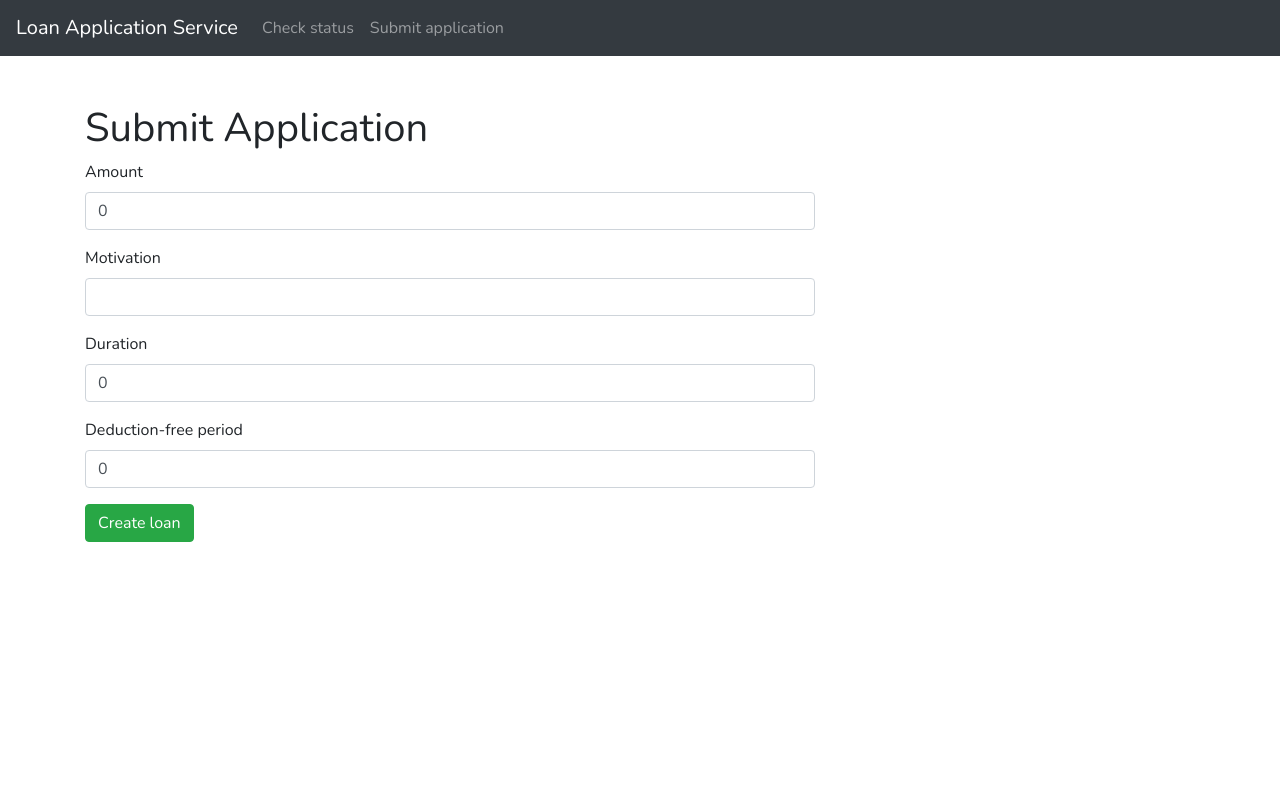
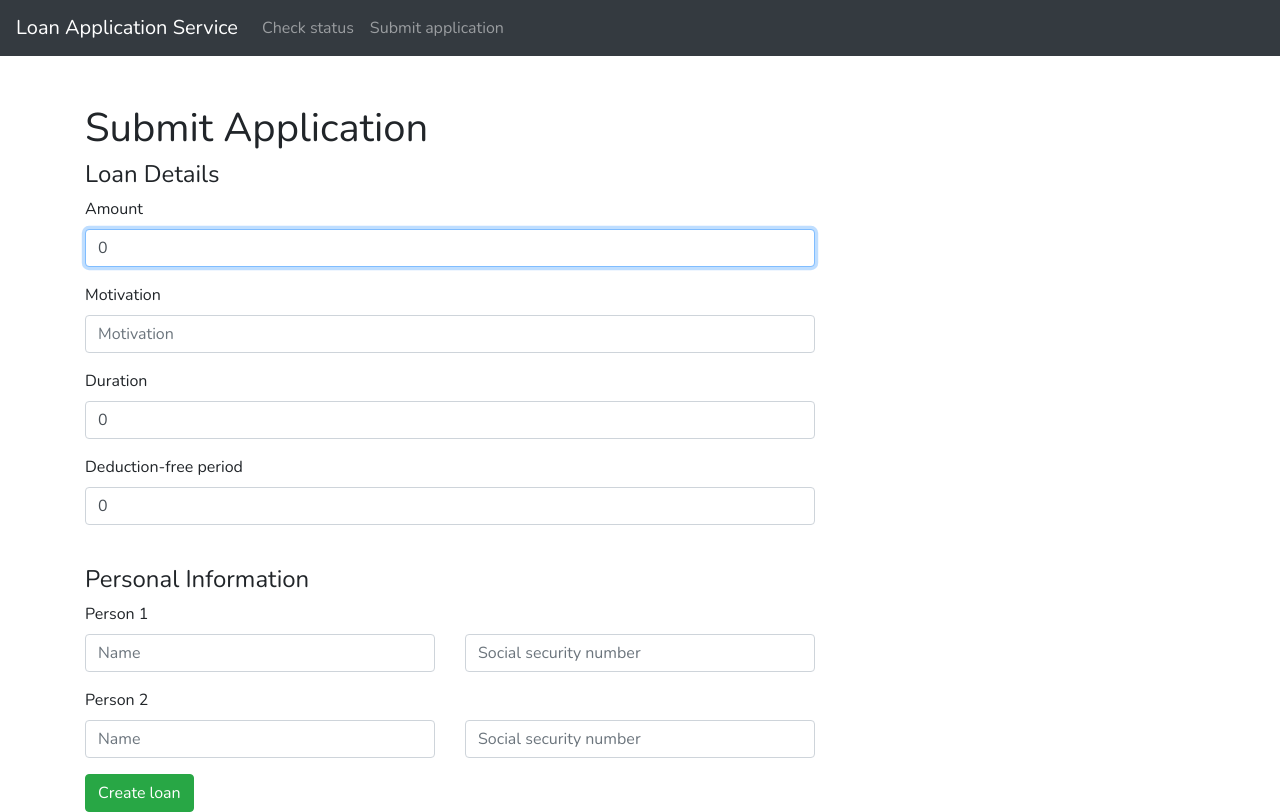
Before and after one commit to brettkromkamp/mini-loan-application, an Angular app in the folder client/: page /create in a window 1280 px wide. Built offline with nearby package versions, Linux system fonts and the light colour scheme.

Commit message:
Finalize application submission functionality in the Angular app

```diff
--- a/client/src/app/components/home/home.component.html
+++ b/client/src/app/components/home/home.component.html
@@ -3,3 +3,4 @@
     app also allows you to check the status of an already submitted loan application by providing its
     <strong>identifier</strong>.
 </p>
+<img class="loan-app-image" src="assets/images/neighborhood.svg" alt="Our neighborhood">
--- a/client/src/app/components/loan-create/loan-create.component.html
+++ b/client/src/app/components/loan-create/loan-create.component.html
@@ -3,26 +3,58 @@
         <h1>Submit Application</h1>
         <div class="submit-form">
             <div *ngIf="!submitted">
+                <h4>Loan Details</h4>
                 <div class="form-group">
                     <label for="name">Amount</label>
-                    <input type="text" class="form-control" id="amount" required [(ngModel)]="loan.amount"
-                        name="amount" />
+                    <input type="text" class="form-control" id="amount" required [(ngModel)]="loan.amount" name="amount"
+                        placeholder="Amount" autofocus />
                 </div>
                 <div class="form-group">
                     <label for="motivation">Motivation</label>
-                    <input class="form-control" id="motivation" required [(ngModel)]="loan.motivation"
-                        name="motivation" />
+                    <input class="form-control" id="motivation" required [(ngModel)]="loan.motivation" name="motivation"
+                        placeholder="Motivation" />
                 </div>
                 <div class="form-group">
                     <label for="duration">Duration</label>
-                    <input class="form-control" id="duration" required [(ngModel)]="loan.duration" name="duration" />
+                    <input class="form-control" id="duration" required [(ngModel)]="loan.duration" name="duration"
+                        placeholder="Duration" />
                 </div>
                 <div class="form-group">
                     <label for="deductionFreePeriod">Deduction-free period</label>
                     <input class="form-control" id="deductionFreePeriod" required [(ngModel)]="loan.deductionFreePeriod"
-                        name="deductionFreePeriod" />
+                        name="deductionFreePeriod" placeholder="Deduction free period" />
                 </div>
+                <br />
                 <!-- Borrowers -->
+                <h4>Personal Information</h4>
+                <div class="form-group">
+                    <label>Person 1</label>
+                    <div class="row">
+                        <div class="col">
+                            <input type="text" class="form-control" required [(ngModel)]="loan.borrowers[0].name"
+                                id="namePerson1" name="namePerson1" placeholder="Name">
+                        </div>
+                        <div class="col">
+                            <input type="text" class="form-control" required
+                                [(ngModel)]="loan.borrowers[0].socialSecurityNumber" id="ssnPerson1" name="ssnPerson1"
+                                placeholder="Social security number">
+                        </div>
+                    </div>
+                </div>
+                <div class="form-group">
+                    <label>Person 2</label>
+                    <div class="row">
+                        <div class="col">
+                            <input type="text" class="form-control" required [(ngModel)]="loan.borrowers[1].name"
+                                id="namePerson2" name="namePerson2" placeholder="Name">
+                        </div>
+                        <div class="col">
+                            <input type="text" class="form-control" required
+                                [(ngModel)]="loan.borrowers[1].socialSecurityNumber" id="ssnPerson2" name="ssnPerson2"
+                                placeholder="Social security number">
+                        </div>
+                    </div>
+                </div>
                 <!-- Borrowers -->
                 <button (click)="createLoan()" class="btn btn-success">Create loan</button>
             </div>
--- a/client/src/app/components/loan-status/loan-status.component.html
+++ b/client/src/app/components/loan-status/loan-status.component.html
@@ -2,7 +2,8 @@
     <div class="col-md-8">
         <h1>Check Status</h1>
         <div class="input-group mb-4">
-            <input type="text" class="form-control" placeholder="Search by identifier" [(ngModel)]="loanIdentifier" />
+            <input type="text" class="form-control" placeholder="Search by identifier" [(ngModel)]="loanIdentifier"
+                autofocus />
             <div class="input-group-append">
                 <button class="btn btn-outline-secondary" type="button" (click)="searchByIdentifier()">
                     Search
--- a/client/src/styles.css
+++ b/client/src/styles.css
@@ -3,3 +3,14 @@
 body {
     font-family: 'Nunito', sans-serif;
 }
+
+.loan-app-image {
+    border: 1px solid #ddd;
+    border-radius: 4px;
+    padding: 5px;
+    display: block;
+    width: 80%;
+    margin-left: auto;
+    margin-right: auto;
+    margin-top: 3em;
+  }
```
Also changed, not shown: client/src/assets/images/neighborhood.svg (added).
